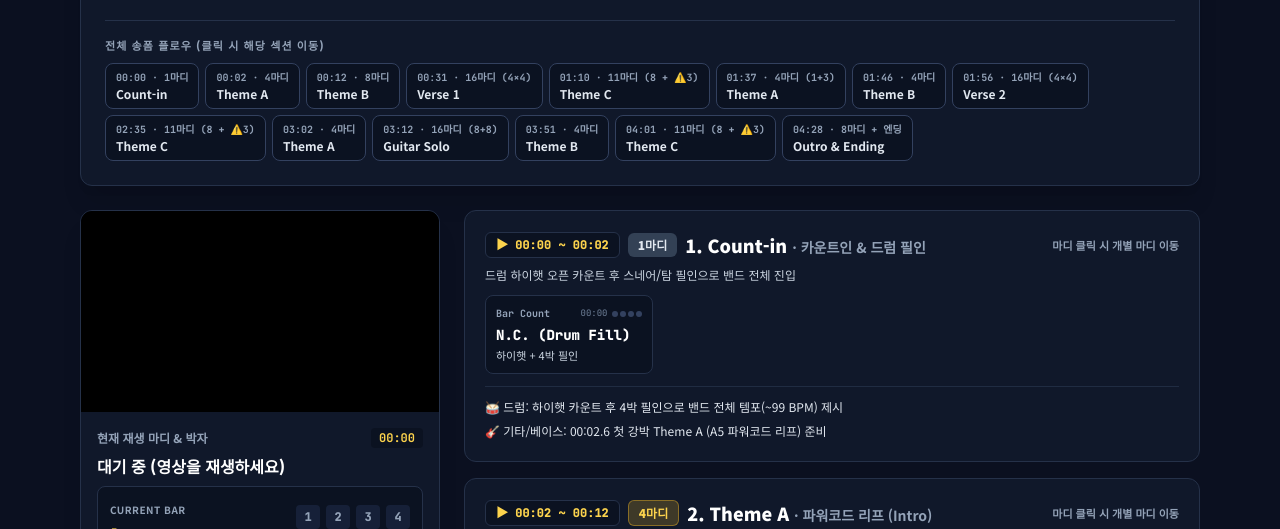
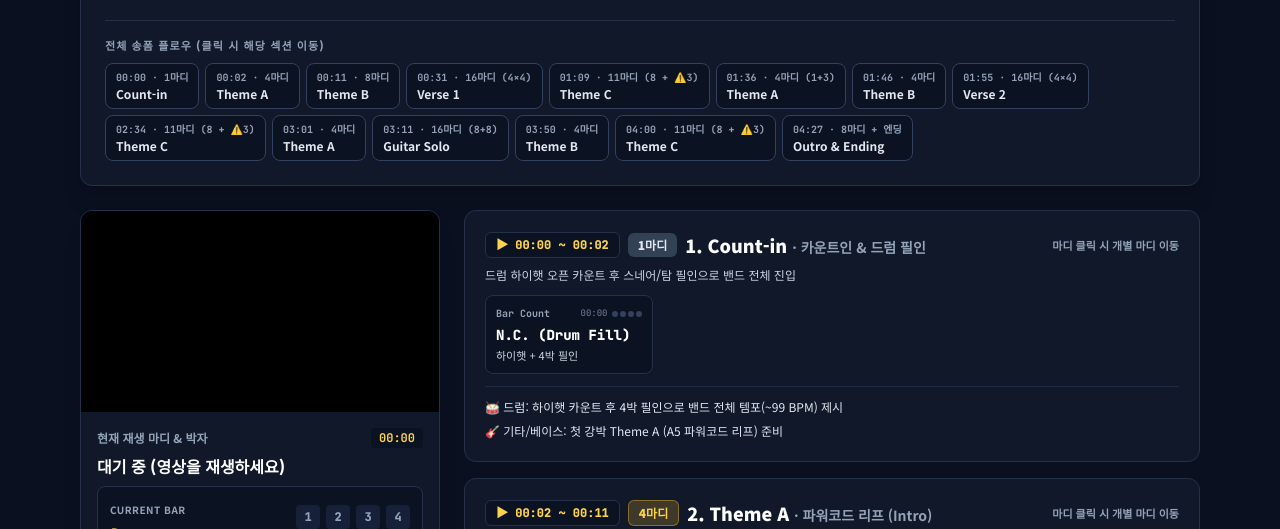
Before and after one commit to DeweyHur/seulband-meetup-page, a plain HTML site: page sheets/miin.html in a window 1280 px wide. Shown: the part 271-800 px from the top of the page. Drawn offline with nearby package versions, Linux system fonts and the light colour scheme.

Commit message:
fix(miin): shift bar and section timings 1 beat (-0.6s) earlier

```diff
--- a/sheets/miin.html
+++ b/sheets/miin.html
@@ -211,36 +211,37 @@
       }));
     }
 
+    // All section & bar timings shifted 1 beat (-0.6s) earlier
     const sections = [
       {
         id: "count-in",
         name: "Count-in",
         koName: "카운트인 & 드럼 필인",
         start: 0,
-        end: 2.6,
+        end: 2.0,
         timeLabel: "00:00 ~ 00:02",
         bars: "1마디",
         badgeClass: "bg-slate-700 text-slate-200",
         summary: "드럼 하이햇 오픈 카운트 후 스네어/탐 필인으로 밴드 전체 진입",
-        chords: makeBars(0, 2.6, [
+        chords: makeBars(0, 2.0, [
           { bar: "Count", code: "N.C. (Drum Fill)", sub: "하이햇 + 4박 필인" }
         ]),
         cues: [
           "🥁 드럼: 하이햇 카운트 후 4박 필인으로 밴드 전체 템포(~99 BPM) 제시",
-          "🎸 기타/베이스: 00:02.6 첫 강박 Theme A (A5 파워코드 리프) 준비"
+          "🎸 기타/베이스: 첫 강박 Theme A (A5 파워코드 리프) 준비"
         ]
       },
       {
         id: "theme-a-1",
         name: "Theme A",
         koName: "파워코드 리프 (Intro)",
-        start: 2.6,
-        end: 12.3,
-        timeLabel: "00:02 ~ 00:12",
+        start: 2.0,
+        end: 11.7,
+        timeLabel: "00:02 ~ 00:11",
         bars: "4마디",
         badgeClass: "bg-amber-400/20 text-amber-300 border border-amber-400/40",
         summary: "Theme A (파워코드 리프) 4마디: A5 - G5 - A5 헤비 리프 2마디 + 리프 위 기타 블루스 필인 2마디",
-        chords: makeBars(2.6, 12.3, [
+        chords: makeBars(2.0, 11.7, [
           { bar: "1", code: "A5", sub: "파워코드 리프" },
           { bar: "2", code: "A5", sub: "파워코드 리프" },
           { bar: "3", code: "A5", sub: "+ 기타 블루스 릭" },
@@ -248,32 +249,32 @@
         ]),
         cues: [
           "🎸 기타/베이스: 묵직한 A5 파워코드 그루브 (중간 G5 투투 포인트)",
-          "🎸 리드기타: 3~4마디(00:07~)에서 하이 포지션 블루스 벤딩 필인"
+          "🎸 리드기타: 3~4마디(00:06~)에서 하이 포지션 블루스 벤딩 필인"
         ]
       },
       {
         id: "theme-b-1",
         name: "Theme B",
         koName: "메인 테마 (Intro — 8마디)",
-        start: 12.3,
-        end: 31.7,
-        timeLabel: "00:12 ~ 00:31",
+        start: 11.7,
+        end: 31.1,
+        timeLabel: "00:11 ~ 00:31",
         bars: "8마디",
         badgeClass: "bg-purple-400/20 text-purple-300 border border-purple-400/40",
         summary: "8마디 전체 Am7 — 메인 테마 4마디 → Am7 브레이크 & 변주 2마디 → 메인 테마 2마디",
-        chords: makeBars(12.3, 31.7, [
+        chords: makeBars(11.7, 31.1, [
           { bar: "1", code: "Am7", sub: "메인 테마 1 (전반)" },
           { bar: "2", code: "Am7", sub: "메인 테마 1 (후반)" },
           { bar: "3", code: "Am7", sub: "메인 테마 2 (전반)" },
           { bar: "4", code: "Am7", sub: "메인 테마 2 (후반)" },
-          { bar: "5", code: "Am7 (Break)", sub: "00:22 스탑 & 블루스 릭", type: "stop" },
-          { bar: "6", code: "Am7 (Groove)", sub: "00:24 리듬 변주 백킹", type: "warn" },
+          { bar: "5", code: "Am7 (Break)", sub: "00:21 스탑 & 블루스 릭", type: "stop" },
+          { bar: "6", code: "Am7 (Groove)", sub: "00:23 리듬 변주 백킹", type: "warn" },
           { bar: "7", code: "Am7", sub: "메인 테마 복귀 (전반)" },
           { bar: "8", code: "Am7", sub: "끝 박 보컬 픽업" }
         ]),
         cues: [
           "🎸🎹 기타 & 건반: Theme B 8마디는 모두 Am7 코드로 진행됩니다.",
-          "🛑 5~6마디 (00:22~00:26): Am7 위에서 5마디 첫 박 스탑 & 기타 블루스 필인 → 6마디 리듬 백킹 후 7~8마디 메인 테마 복귀",
+          "🛑 5~6마디 (00:21~00:26): Am7 위에서 5마디 첫 박 스탑 & 기타 블루스 필인 → 6마디 리듬 백킹 후 7~8마디 메인 테마 복귀",
           "🎤 보컬: 8마디 마지막 박('한 번 보고~') 픽업 진입"
         ]
       },
@@ -281,13 +282,13 @@
         id: "verse-1",
         name: "Verse 1",
         koName: "1절 (보컬 + Theme B 주고받기)",
-        start: 31.7,
-        end: 70.4,
-        timeLabel: "00:31 ~ 01:10",
+        start: 31.1,
+        end: 69.8,
+        timeLabel: "00:31 ~ 01:09",
         bars: "16마디 (4×4)",
         badgeClass: "bg-sky-400/20 text-sky-300 border border-sky-400/40",
         summary: "[보컬 2마디 (Am7) + Theme B (메인 테마) 2마디 (Am7)] × 4세트",
-        chords: makeBars(31.7, 70.4, [
+        chords: makeBars(31.1, 69.8, [
           { bar: "1", code: "Am7 (Vocal)", sub: "① 한 번 보고 두 번 보고" },
           { bar: "2", code: "Am7 (Vocal)", sub: "자꾸만 보고 싶네~" },
           { bar: "3", code: "Am7 (Theme B)", sub: "메인 테마 (전반)" },
@@ -314,13 +315,13 @@
         id: "theme-c-1",
         name: "Theme C",
         koName: "Chorus 1 (8마디) + Post-Chorus 1 (3마디)",
-        start: 70.4,
-        end: 97.0,
-        timeLabel: "01:10 ~ 01:37",
+        start: 69.8,
+        end: 96.4,
+        timeLabel: "01:09 ~ 01:36",
         bars: "11마디 (8 + ⚠️3)",
         badgeClass: "bg-emerald-400/20 text-emerald-300 border border-emerald-400/40",
         summary: "Chorus 1 (8마디: F C E F | D C E F) + Post-Chorus 1 (⚠️ 3마디: F6 C6 | G | D (4박 C))",
-        chords: makeBars(70.4, 97.0, [
+        chords: makeBars(69.8, 96.4, [
           { bar: "1 (Chorus)", code: "F", sub: "모두 사~" },
           { bar: "2", code: "C", sub: "~랑하네" },
           { bar: "3", code: "E", sub: "나도 사~" },
@@ -329,46 +330,46 @@
           { bar: "6", code: "C", sub: "~랑하네" },
           { bar: "7", code: "E", sub: "나도 사~" },
           { bar: "8", code: "F", sub: "~랑하네 Yeah~" },
-          { bar: "9 (Post 1)", code: "F6   C6", sub: "01:30 Post-Chorus 1", type: "warn" },
+          { bar: "9 (Post 1)", code: "F6   C6", sub: "01:29 Post-Chorus 1", type: "warn" },
           { bar: "10 (Post 2)", code: "G", sub: "Post-Chorus 2", type: "warn" },
           { bar: "11 (⚠️3마디 끝)", code: "D (4박 C)", sub: "D 3박 + 4박째 C!", type: "warn" }
         ]),
         cues: [
-          "🎵 Chorus 1 (1~8마디, 01:10~01:30): | F | C | E | F | D | C | E | F | ('모두 사랑하네 ~ 나도 사랑하네' × 2회)",
-          "⚠️ Post-Chorus 1 (9~11마디, 01:30~01:37): | F6  C6 | G | D (4박 C) | — 4마디가 아니라 총 3마디입니다!"
+          "🎵 Chorus 1 (1~8마디, 01:09~01:29): | F | C | E | F | D | C | E | F | ('모두 사랑하네 ~ 나도 사랑하네' × 2회)",
+          "⚠️ Post-Chorus 1 (9~11마디, 01:29~01:36): | F6  C6 | G | D (4박 C) | — 4마디가 아니라 총 3마디입니다!"
         ]
       },
       {
         id: "theme-a-2",
         name: "Theme A",
         koName: "기타 브레이크 (1마디) + 파워코드 리프 (3마디)",
-        start: 97.0,
-        end: 106.7,
-        timeLabel: "01:37 ~ 01:46",
+        start: 96.4,
+        end: 106.1,
+        timeLabel: "01:36 ~ 01:46",
         bars: "4마디 (1+3)",
         badgeClass: "bg-amber-400/20 text-amber-300 border border-amber-400/40",
         summary: "첫 1마디 밴드 스탑 & 기타 단독 블루스 릭 → 2~4마디 A5 파워코드 리프",
-        chords: makeBars(97.0, 106.7, [
-          { bar: "1", code: "Am (Stop/Break)", sub: "01:37 기타 단독 블루스 릭", type: "stop" },
-          { bar: "2", code: "A5", sub: "01:39 파워코드 리프 진입" },
+        chords: makeBars(96.4, 106.1, [
+          { bar: "1", code: "Am (Stop/Break)", sub: "01:36 기타 단독 블루스 릭", type: "stop" },
+          { bar: "2", code: "A5", sub: "01:38 파워코드 리프 진입" },
           { bar: "3", code: "A5", sub: "파워코드 리프 + 기타 릭" },
           { bar: "4", code: "A5", sub: "파워코드 리프 + 기타 릭" }
         ]),
         cues: [
-          "🛑 1마디 (01:37~01:39.5): Theme C 직후 밴드 전체 스탑! 리드기타 혼자 1마디 블루스 릭 연주 후 드럼 필인으로 2마디째(01:39.5) A5 파워코드 리프 진입"
+          "🛑 1마디 (01:36~01:38.8): Theme C 직후 밴드 전체 스탑! 리드기타 혼자 1마디 블루스 릭 연주 후 드럼 필인으로 2마디째(01:38.8) A5 파워코드 리프 진입"
         ]
       },
       {
         id: "theme-b-2",
         name: "Theme B",
         koName: "메인 테마 (4마디)",
-        start: 106.7,
-        end: 116.4,
-        timeLabel: "01:46 ~ 01:56",
+        start: 106.1,
+        end: 115.8,
+        timeLabel: "01:46 ~ 01:55",
         bars: "4마디",
         badgeClass: "bg-purple-400/20 text-purple-300 border border-purple-400/40",
         summary: "Am7 메인 테마 리프 2회 반복 (4마디) 후 2절 진입",
-        chords: makeBars(106.7, 116.4, [
+        chords: makeBars(106.1, 115.8, [
           { bar: "1", code: "Am7", sub: "01:46 메인 테마 1 (전반)" },
           { bar: "2", code: "Am7", sub: "메인 테마 1 (후반)" },
           { bar: "3", code: "Am7", sub: "메인 테마 2 (전반)" },
@@ -382,13 +383,13 @@
         id: "verse-2",
         name: "Verse 2",
         koName: "2절 (보컬 + Theme B 주고받기)",
-        start: 116.4,
-        end: 155.4,
-        timeLabel: "01:56 ~ 02:35",
+        start: 115.8,
+        end: 154.8,
+        timeLabel: "01:55 ~ 02:34",
         bars: "16마디 (4×4)",
         badgeClass: "bg-sky-400/20 text-sky-300 border border-sky-400/40",
         summary: "1절과 동일한 16마디 구조 — [보컬 2마디 (Am7) + Theme B 2마디 (Am7)] × 4세트",
-        chords: makeBars(116.4, 155.4, [
+        chords: makeBars(115.8, 154.8, [
           { bar: "1", code: "Am7 (Vocal)", sub: "① 한 번 보나 두 번 보나" },
           { bar: "2", code: "Am7 (Vocal)", sub: "그 여인을 자꾸만 보고 싶네" },
           { bar: "3", code: "Am7 (Theme B)", sub: "메인 테마 (전반)" },
@@ -407,7 +408,7 @@
           { bar: "16", code: "Am7 (Theme B)", sub: "끝 박 Theme C 필인", type: "warn" }
         ]),
         cues: [
-          "🥁🎸 2절 첫 프레이즈(01:56~02:00)는 1절보다 더 과감하게 백킹을 비워 보컬 라인을 부각시킵니다.",
+          "🥁🎸 2절 첫 프레이즈(01:55~02:00)는 1절보다 더 과감하게 백킹을 비워 보컬 라인을 부각시킵니다.",
           "🎤 가사 차이: ① '한 번 보나 두 번 보나 그 여인을~' / ② '그 누구나 마음 속엔 호기심이~'"
         ]
       },
@@ -415,13 +416,13 @@
         id: "theme-c-2",
         name: "Theme C",
         koName: "Chorus 2 (8마디) + Post-Chorus 2 (3마디)",
-        start: 155.4,
-        end: 182.3,
-        timeLabel: "02:35 ~ 03:02",
+        start: 154.8,
+        end: 181.7,
+        timeLabel: "02:34 ~ 03:01",
         bars: "11마디 (8 + ⚠️3)",
         badgeClass: "bg-emerald-400/20 text-emerald-300 border border-emerald-400/40",
         summary: "Chorus 2 (8마디: F C E F | D C E F) + Post-Chorus 2 (⚠️ 3마디: F6 C6 | G | D (4박 C))",
-        chords: makeBars(155.4, 182.3, [
+        chords: makeBars(154.8, 181.7, [
           { bar: "1 (Chorus)", code: "F", sub: "모두 사~" },
           { bar: "2", code: "C", sub: "~랑하네" },
           { bar: "3", code: "E", sub: "나도 사~" },
@@ -430,47 +431,47 @@
           { bar: "6", code: "C", sub: "~랑하네" },
           { bar: "7", code: "E", sub: "나도 사~" },
           { bar: "8", code: "F", sub: "~랑하네 Yeah~" },
-          { bar: "9 (Post 1)", code: "F6   C6", sub: "02:55 Post-Chorus 1", type: "warn" },
+          { bar: "9 (Post 1)", code: "F6   C6", sub: "02:54 Post-Chorus 1", type: "warn" },
           { bar: "10 (Post 2)", code: "G", sub: "Post-Chorus 2", type: "warn" },
           { bar: "11 (⚠️3마디 끝)", code: "D (4박 C)", sub: "4박째 C 후 바로 Theme A!", type: "warn" }
         ]),
         cues: [
-          "🎵 Chorus 2 (1~8마디, 02:35~02:55): | F | C | E | F | D | C | E | F |",
-          "⚠️ Post-Chorus 2 (9~11마디, 02:55~03:02): | F6  C6 | G | D (4박 C) | — 1절 후와 달리 브레이크 없이 바로 03:02에 전 파트 Theme A로 들어갑니다!"
+          "🎵 Chorus 2 (1~8마디, 02:34~02:54): | F | C | E | F | D | C | E | F |",
+          "⚠️ Post-Chorus 2 (9~11마디, 02:54~03:01): | F6  C6 | G | D (4박 C) | — 1절 후와 달리 브레이크 없이 바로 03:01에 전 파트 Theme A로 들어갑니다!"
         ]
       },
       {
         id: "theme-a-3",
         name: "Theme A",
         koName: "파워코드 리프 (솔로 도입부 — 4마디)",
-        start: 182.3,
-        end: 192.05,
-        timeLabel: "03:02 ~ 03:12",
+        start: 181.7,
+        end: 191.45,
+        timeLabel: "03:01 ~ 03:11",
         bars: "4마디",
         badgeClass: "bg-amber-400/20 text-amber-300 border border-amber-400/40",
         summary: "기타 솔로 직전 에너지를 끌어올리는 A5 파워코드 리프 4마디 (4마디 끝 윤하 'Hey!')",
-        chords: makeBars(182.3, 192.05, [
-          { bar: "1", code: "A5", sub: "03:02 파워코드 리프 1" },
+        chords: makeBars(181.7, 191.45, [
+          { bar: "1", code: "A5", sub: "03:01 파워코드 리프 1" },
           { bar: "2", code: "A5", sub: "파워코드 리프 2" },
           { bar: "3", code: "A5", sub: "파워코드 리프 3" },
           { bar: "4", code: "A5", sub: "리프 4 (끝에 'Hey!')" }
         ]),
         cues: [
-          "🎸 전 파트: Post-Chorus 2 직후 브레이크 없이 첫 마디부터 다 같이 A5 파워코드 리프 연주 (03:11 윤하 'Hey!' 샤우팅 큐)"
+          "🎸 전 파트: Post-Chorus 2 직후 브레이크 없이 첫 마디부터 다 같이 A5 파워코드 리프 연주 (03:10 윤하 'Hey!' 샤우팅 큐)"
         ]
       },
       {
         id: "guitar-solo",
         name: "Guitar Solo",
         koName: "기타 솔로 (16마디)",
-        start: 192.05,
-        end: 231.05,
-        timeLabel: "03:12 ~ 03:51",
+        start: 191.45,
+        end: 230.45,
+        timeLabel: "03:11 ~ 03:50",
         bars: "16마디 (8+8)",
         badgeClass: "bg-rose-500/25 text-rose-300 border border-rose-400/50",
         summary: "솔로 전반 Am7 원코드(1~8마디) → 솔로 후반 오픈 코드 백킹 & 클라이맥스(9~16마디)",
-        chords: makeBars(192.05, 231.05, [
-          { bar: "1", code: "Am7", sub: "03:12 와우 & 블루스 솔로" },
+        chords: makeBars(191.45, 230.45, [
+          { bar: "1", code: "Am7", sub: "03:11 와우 & 블루스 솔로" },
           { bar: "2", code: "Am7", sub: "블루스 록 솔로" },
           { bar: "3", code: "Am7", sub: "블루스 록 솔로" },
           { bar: "4", code: "Am7", sub: "솔로 프레이즈 전환" },
@@ -478,51 +479,51 @@
           { bar: "6", code: "Am7", sub: "속주 진행" },
           { bar: "7", code: "Am7", sub: "하이라이트 벤딩" },
           { bar: "8", code: "Am7", sub: "후반부 전환 필인" },
-          { bar: "9", code: "Am7 (Open)", sub: "03:31 오픈 코드 백킹 시작", type: "warn" },
+          { bar: "9", code: "Am7 (Open)", sub: "03:30 오픈 코드 백킹 시작", type: "warn" },
           { bar: "10", code: "Am7 / G", sub: "리드미컬 솔로 백킹", type: "warn" },
           { bar: "11", code: "Am7", sub: "리드미컬 솔로 백킹", type: "warn" },
           { bar: "12", code: "Am7 / G", sub: "리드미컬 솔로 백킹", type: "warn" },
-          { bar: "13", code: "Am7", sub: "03:41 솔로 클라이맥스", type: "warn" },
+          { bar: "13", code: "Am7", sub: "03:40 솔로 클라이맥스", type: "warn" },
           { bar: "14", code: "Am7 / G", sub: "솔로 클라이맥스", type: "warn" },
-          { bar: "15", code: "D7 / F", sub: "03:46 텐션 빌드업 1", type: "stop" },
+          { bar: "15", code: "D7 / F", sub: "03:45 텐션 빌드업 1", type: "stop" },
           { bar: "16", code: "E7", sub: "텐션 빌드업 2 (솔로 피니시)", type: "stop" }
         ]),
         cues: [
-          "🎸 1~8마디 (03:12~03:31): Am7 원코드 하드록 백킹 위 기타 솔로 전반부 8마디.",
-          "🎸🎹 9~16마디 (03:31~03:51): 오픈 코드 리듬 백킹 위 솔로 후반부 8마디 (15~16마디 텐션 빌드업 후 Theme B로 복귀)."
+          "🎸 1~8마디 (03:11~03:30): Am7 원코드 하드록 백킹 위 기타 솔로 전반부 8마디.",
+          "🎸🎹 9~16마디 (03:30~03:50): 오픈 코드 리듬 백킹 위 솔로 후반부 8마디 (15~16마디 텐션 빌드업 후 Theme B로 복귀)."
         ]
       },
       {
         id: "theme-b-3",
         name: "Theme B",
         koName: "메인 테마 (4마디 — '소리 질러!')",
-        start: 231.05,
-        end: 240.8,
-        timeLabel: "03:51 ~ 04:01",
+        start: 230.45,
+        end: 240.2,
+        timeLabel: "03:50 ~ 04:00",
         bars: "4마디",
         badgeClass: "bg-purple-400/20 text-purple-300 border border-purple-400/40",
         summary: "기타 솔로 직후 Am7 메인 테마 리프 2회 반복 (4마디) 후 마지막 Theme C 진입",
-        chords: makeBars(231.05, 240.8, [
-          { bar: "1", code: "Am7", sub: "03:51 메인 테마 1 (전반)" },
-          { bar: "2", code: "Am7", sub: "03:54 '소리 질러!'" },
+        chords: makeBars(230.45, 240.2, [
+          { bar: "1", code: "Am7", sub: "03:50 메인 테마 1 (전반)" },
+          { bar: "2", code: "Am7", sub: "03:53 '소리 질러!'" },
           { bar: "3", code: "Am7", sub: "메인 테마 2 (전반)" },
           { bar: "4", code: "Am7", sub: "끝 박 Theme C 진입", type: "warn" }
         ]),
         cues: [
-          "🎤🎸 2마디째(03:54)에 보컬 '소리 질러!' 멘트 후 4마디 끝 드럼 필인으로 마지막 Theme C 진입"
+          "🎤🎸 2마디째(03:53)에 보컬 '소리 질러!' 멘트 후 4마디 끝 드럼 필인으로 마지막 Theme C 진입"
         ]
       },
       {
         id: "theme-c-3",
         name: "Theme C",
         koName: "Chorus 3 (8마디) + Post-Chorus 3 (3마디)",
-        start: 240.8,
-        end: 267.7,
-        timeLabel: "04:01 ~ 04:28",
+        start: 240.2,
+        end: 267.1,
+        timeLabel: "04:00 ~ 04:27",
         bars: "11마디 (8 + ⚠️3)",
         badgeClass: "bg-emerald-400/20 text-emerald-300 border border-emerald-400/40",
         summary: "Chorus 3 (8마디: F C E F | D C E F) + Post-Chorus 3 (⚠️ 3마디: F6 C6 | G | D (4박 C) + 카운트)",
-        chords: makeBars(240.8, 267.7, [
+        chords: makeBars(240.2, 267.1, [
           { bar: "1 (Chorus)", code: "F", sub: "모두 사~" },
           { bar: "2", code: "C", sub: "~랑하네" },
           { bar: "3", code: "E", sub: "나도 사~" },
@@ -531,40 +532,40 @@
           { bar: "6", code: "C", sub: "~랑하네" },
           { bar: "7", code: "E", sub: "나도 사~" },
           { bar: "8", code: "F", sub: "~랑하네 Yeah~" },
-          { bar: "9 (Post 1)", code: "F6   C6", sub: "04:20 Post-Chorus 1", type: "warn" },
+          { bar: "9 (Post 1)", code: "F6   C6", sub: "04:19 Post-Chorus 1", type: "warn" },
           { bar: "10 (Post 2)", code: "G", sub: "Post-Chorus 2", type: "warn" },
-          { bar: "11 (⚠️3마디 끝)", code: "D (4박 C)", sub: "04:26 'One, Two, Three!'", type: "warn" }
+          { bar: "11 (⚠️3마디 끝)", code: "D (4박 C)", sub: "04:25 'One, Two, Three!'", type: "warn" }
         ]),
         cues: [
-          "🎵 Chorus 3 (1~8마디, 04:01~04:20): | F | C | E | F | D | C | E | F |",
-          "🎤🥁 Post-Chorus 3 (9~11마디, 04:20~04:28): | F6  C6 | G | D (4박 C) | 끝(04:26~04:27)에 'One, Two, Three!' 기합과 함께 아우트로 직행!"
+          "🎵 Chorus 3 (1~8마디, 04:00~04:19): | F | C | E | F | D | C | E | F |",
+          "🎤🥁 Post-Chorus 3 (9~11마디, 04:19~04:27): | F6  C6 | G | D (4박 C) | 끝(04:25~04:26)에 'One, Two, Three!' 기합과 함께 아우트로 직행!"
         ]
       },
       {
         id: "outro",
         name: "Outro & Ending",
         koName: "아우트로 (Theme B 변주 & 엔딩)",
-        start: 267.7,
-        end: 289.5,
-        timeLabel: "04:28 ~ 04:50",
+        start: 267.1,
+        end: 288.9,
+        timeLabel: "04:27 ~ 04:49",
         bars: "8마디 + 엔딩",
         badgeClass: "bg-amber-400/20 text-amber-300 border border-amber-400/40",
         summary: "Theme B + 보컬 추임새 2회 → Theme B 1마디 후 브레이크('세번 보고 네번 보고~') → 액센트 히트 → Am 롱톤 피니시!",
         chords: [
-          { bar: "1", code: "Am7 (Theme B)", sub: "04:28 메인 테마 (전반)", type: "normal", start: 267.7, end: 270.1 },
-          { bar: "2", code: "Am7 (Theme B)", sub: "끝 박 '한 번 보고!'", type: "normal", start: 270.1, end: 272.5 },
-          { bar: "3", code: "Am7 (Theme B)", sub: "04:32 메인 테마 (전반)", type: "normal", start: 272.5, end: 275.0 },
-          { bar: "4", code: "Am7 (Theme B)", sub: "끝 박 '두 번 보고!'", type: "normal", start: 275.0, end: 277.4 },
-          { bar: "5", code: "Am7 (Theme B 전반)", sub: "04:37 전반 1마디만 연주!", type: "warn", start: 277.4, end: 279.8 },
-          { bar: "6", code: "Am7 (Stop!)", sub: "04:40 '세번 보고 네번 보고 자꾸 보고 자꾸 보고!'", type: "stop", start: 279.8, end: 282.2 },
-          { bar: "7", code: "Am7 (Accent Hit)", sub: "04:42 '자꾸만 보고~' 브레이크 히트", type: "warn", start: 282.2, end: 285.0 },
-          { bar: "8 (End)", code: "Am (Tremolo End)", sub: "04:45 '싶네~~~!' 롱톤 & 04:48.5 컷!", type: "stop", start: 285.0, end: 289.5 }
+          { bar: "1", code: "Am7 (Theme B)", sub: "04:27 메인 테마 (전반)", type: "normal", start: 267.1, end: 269.5 },
+          { bar: "2", code: "Am7 (Theme B)", sub: "끝 박 '한 번 보고!'", type: "normal", start: 269.5, end: 271.9 },
+          { bar: "3", code: "Am7 (Theme B)", sub: "04:31 메인 테마 (전반)", type: "normal", start: 271.9, end: 274.4 },
+          { bar: "4", code: "Am7 (Theme B)", sub: "끝 박 '두 번 보고!'", type: "normal", start: 274.4, end: 276.8 },
+          { bar: "5", code: "Am7 (Theme B 전반)", sub: "04:36 전반 1마디만 연주!", type: "warn", start: 276.8, end: 279.2 },
+          { bar: "6", code: "Am7 (Stop!)", sub: "04:39 '세번 보고 네번 보고 자꾸 보고 자꾸 보고!'", type: "stop", start: 279.2, end: 281.6 },
+          { bar: "7", code: "Am7 (Accent Hit)", sub: "04:41 '자꾸만 보고~' 브레이크 히트", type: "warn", start: 281.6, end: 284.4 },
+          { bar: "8 (End)", code: "Am (Tremolo End)", sub: "04:44 '싶네~~~!' 롱톤 & 04:48 컷!", type: "stop", start: 284.4, end: 288.9 }
         ],
         cues: [
-          "🎤🎸 1~2마디(04:28~04:32): Theme B 2마디 치고 마지막 박에 '한 번 보고!'",
-          "🎤🎸 3~4마디(04:32~04:37): Theme B 2마디 치고 마지막 박에 '두 번 보고!'",
-          "🛑 5~6마디(04:37~04:42): 세 번째 Theme B는 1마디만 치고 6마디 첫 박(04:40)에서 딱 멈춤! 보컬 무반주로 '세 번 보고 네 번 보고 자꾸 보고 자꾸 보고!'",
-          "💥 7~8마디(04:42~04:49): '자꾸만 보고~' 브레이크 히트 후 04:45 Am 트레몰로 & 보컬 초고음 샤우팅('싶네~~~!') → 04:48.5 일제히 컷!"
+          "🎤🎸 1~2마디(04:27~04:31): Theme B 2마디 치고 마지막 박에 '한 번 보고!'",
+          "🎤🎸 3~4마디(04:31~04:36): Theme B 2마디 치고 마지막 박에 '두 번 보고!'",
+          "🛑 5~6마디(04:36~04:41): 세 번째 Theme B는 1마디만 치고 6마디 첫 박(04:39)에서 딱 멈춤! 보컬 무반주로 '세 번 보고 네 번 보고 자꾸 보고 자꾸 보고!'",
+          "💥 7~8마디(04:41~04:49): '자꾸만 보고~' 브레이크 히트 후 04:44 Am 트레몰로 & 보컬 초고음 샤우팅('싶네~~~!') → 04:48 일제히 컷!"
         ]
       }
     ];
```
